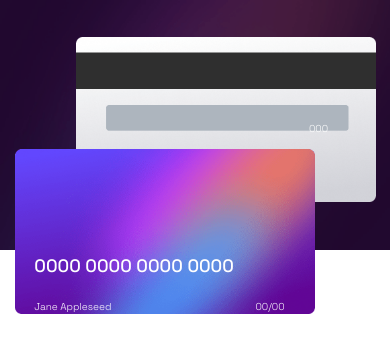
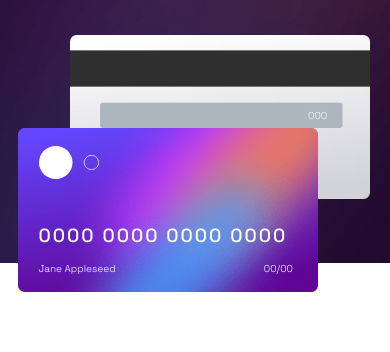
Before and after one commit to Enayut/Interactive-Card-Info-Page, a plain HTML site: page index.html in a window 390 px wide. Drawn offline with Linux system fonts and the light colour scheme.

Commit message:
:wrench: Adding Div for proper responsiveness

```diff
--- a/index.html
+++ b/index.html
@@ -9,26 +9,22 @@
   </head>
   <body>
     <div class="wrapper">
-      <div class="header">
         <img src="./images/bg-main-mobile.png" alt="background" class="back-mob">
         <div class="card">
-          <img src="./images/bg-card-back.png" alt="card-back" id="card-back">
-          <img src="./images/bg-card-front.png" alt="card-front" id="card-front">
-          <img src="./images/card-logo.svg" alt="card-logo" id="card-logo">
-          <span id="front-top">
-            0000 0000 0000 0000
-          </span>
-          <span id="front-name">
-            Jane Appleseed
-          </span>
-          <span id="front-date">
-            00/00
-          </span>
-          <span id="CVC">
-            000
-          </span>
+          <div class="back-card">
+            <img src="./images/bg-card-back.png" alt="card-back" id="card-back">
+            <span id="CVC">
+              000
+            </span>
+          </div>
+          <div class="front-card">
+            <img src="./images/bg-card-front.png" alt="card-front" id="card-front">
+            <img src="./images/card-logo.svg" alt="card-logo" id="card-logo">
+              <span id="front-top">0000 0000 0000 0000</span>
+            <span id="front-name">Jane Appleseed</span>
+            <span id="front-date">00/00</span>
+          </div>
         </div>
-      </div>
       <div class="form">
         <form>
           <label>Cardholder Name</label>
--- a/style.css
+++ b/style.css
@@ -4,7 +4,7 @@
     --Neutral-White: hsl(0, 0%, 100%);
     --Neutral-light-voilet: hsl(270, 3%, 87%);
     --Neutral-grey-voilet: hsl(279, 6%, 55%);
-    --Neutral-dark-voilet:  hsl(278, 68%, 10%);
+    --Neutral-dark-voilet:  hsl(278, 77%, 10%);
     --Primary-active: linear-gradient(to right, hsl(249, 99%, 64%), hsl(278, 94%, 30%));
     --Primart-false: hsl(0, 100%, 66%);
 }
@@ -17,52 +17,77 @@
 .wrapper{
     display: flex;
     flex-direction: column;
+    justify-content: center;
     flex-wrap: wrap;
+    height: 100%;
 }
 .back-mob{
     position: absolute;
     object-fit: cover;
     width: 100%;
+    height: 52%;
+}
+.card{
+    position: relative;
+    width: 100%;
+    height: 40.6%;
+}
+.back-card{
+    position: absolute;
+    top: 11.5%;
+    left: 18%;
+    z-index: 2;
+    width: 77%;
+}
+.front-card{
+    position: absolute;
+    top: 17.7%;
+    left: 4.5%;
+    z-index: 3;
+    width: 77%;
+}
+#card-back{
+    margin-top: 11.5%;
+    width: 100%;
+}
+#card-front{
+    margin-top: 42.5%;
+    width: 100%;
 }
 .card span{
-    position: absolute;
+    position: inherit;
     z-index: 4;
     color: var(--Neutral-White);
 }
-#card-back{
-    position: absolute;
-    top: 4.4%;
-    left: 19.4%;
-    z-index: 2;
-    width: 77%;
-}
-#card-front{
-    position: absolute;
-    top: 17.7%;
-    right: 19.2%;
-    z-index: 3;
-    width: 77%;
-}
 #front-top{
-    top: 30.1%;
-    left: 8.8%;
-    font-size: 18px;
+    top: 75%;
+    left: 7%;
+    width: 100%;
+    font-size: 19px;
+    letter-spacing: 2px;
+    font-weight: 500;
 }
 #front-name{
-    top: 35.5%;
-    left: 8.8%;
+    top: 88%;
+    left: 7%;
     font-size: 10px;
     font-weight: 300;
 }
 #front-date{
-    top: 35.5%;
-    left: 65.5%;
+    top: 88%;
+    left: 82%;
     font-size: 10px;
     font-weight: 300;
 }
 #CVC{
-    top: 14.5%;
+    top: 53.5%;
     left: 79.2%;
     font-size: 10px;
     font-weight: 300;
 }
+#card-logo{
+    position: absolute;
+    width: 20%;
+    top: 49%;
+    left: 7%;
+}
```
